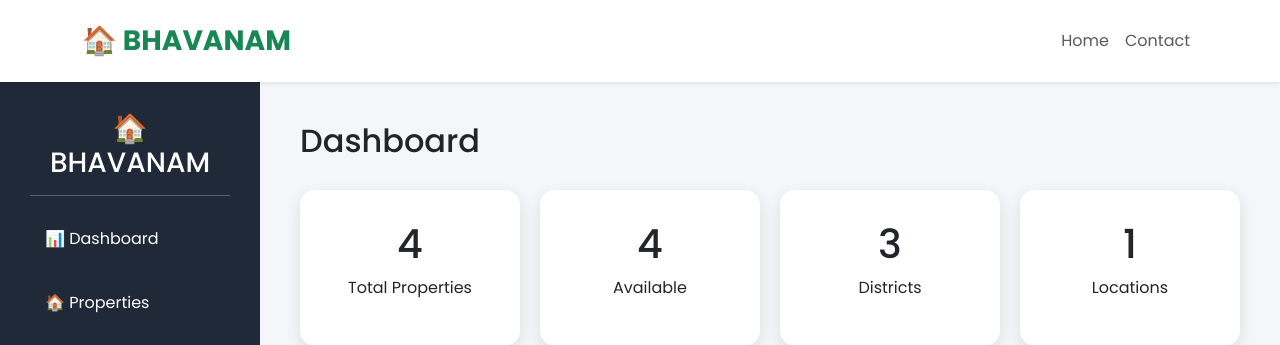
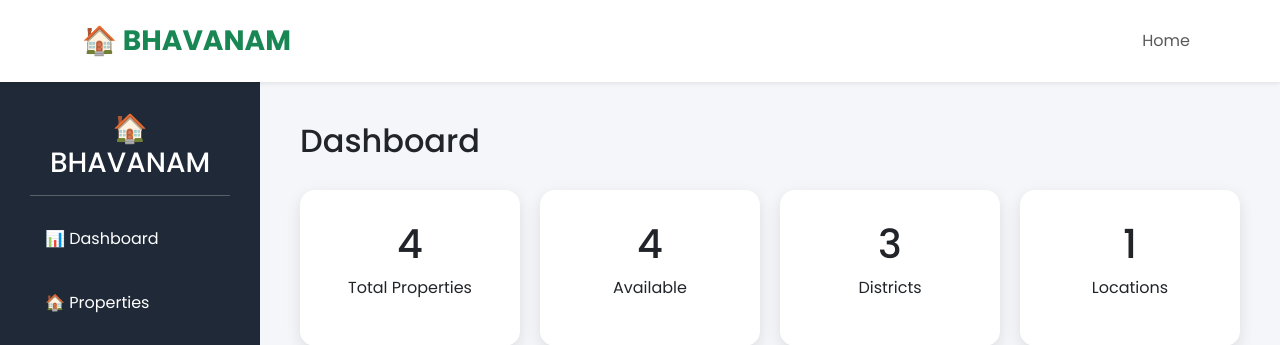
Before and after one commit to ananthakrishna125/BHAVANAM, a Django app: page /dashboard/ in a window 1280 px wide. Shown: the top 345 px of the page. Run offline with Django 5.2, Linux system fonts and the light colour scheme; a user stored in the database is signed in; data comes from the database, SQL or seed files in the repository.

Commit message:
Remove contact URL

```diff
--- a/templates/partials/navbar.html
+++ b/templates/partials/navbar.html
@@ -31,9 +31,7 @@ data-bs-target="#navbar">
 
 
 
-<li class="nav-item">
-<a class="nav-link" href="#contact">Contact</a>
-</li>
+
 
 </ul>
 
```
